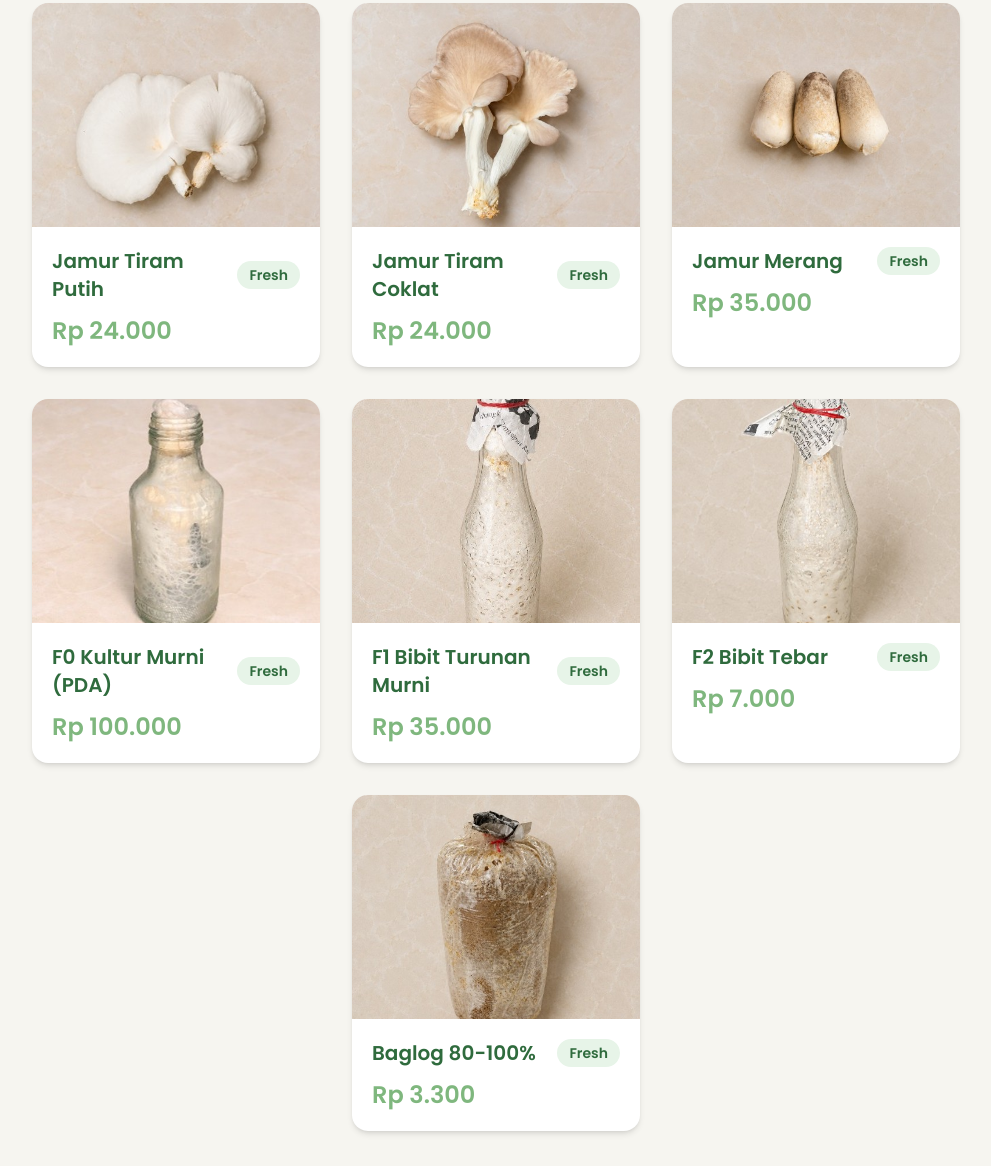
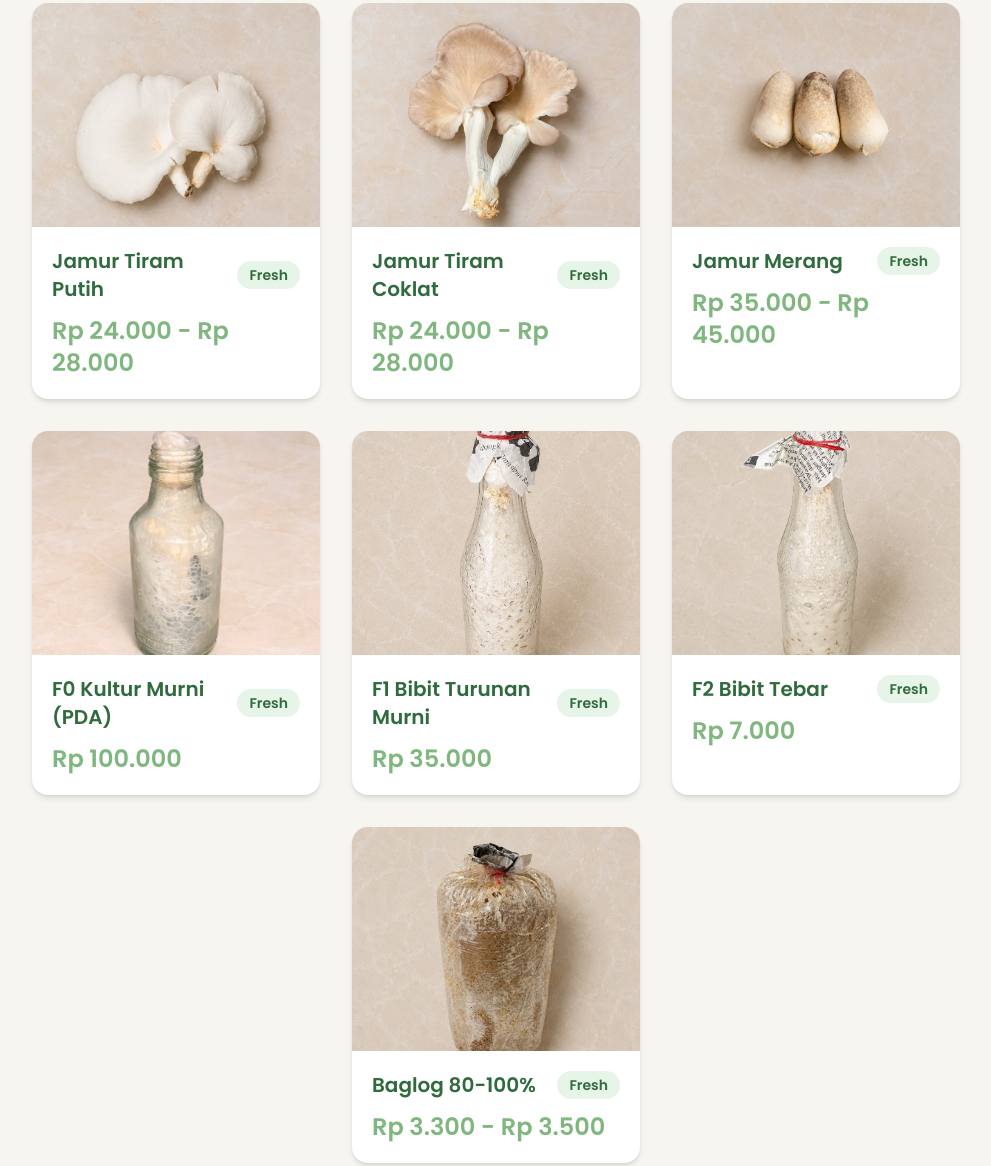
Before and after one commit to HamdiHarahap/cendawa-eduwisata, a website: page index.html in a window 1280 px wide. Shown: the part 3023-4189 px from the top of the page, without its empty margins (144-1135 px from the left). Drawn offline with nearby package versions, Linux system fonts and the light colour scheme.

Commit message:
update harga

```diff
--- a/index.html
+++ b/index.html
@@ -403,7 +403,7 @@
                 </span>
               </div>
               <div>
-                <p class="text-2xl font-semibold text-[#7FB77E]">Rp 24.000</p>
+                <p class="text-2xl font-semibold text-[#7FB77E]">Rp 24.000 - Rp 28.000</p>
               </div>
             </div>
           </div>
@@ -429,7 +429,7 @@
                 </span>
               </div>
               <div>
-                <p class="text-2xl font-semibold text-[#7FB77E]">Rp 24.000</p>
+                <p class="text-2xl font-semibold text-[#7FB77E]">Rp 24.000 - Rp 28.000</p>
               </div>
             </div>
           </div>
@@ -455,7 +455,7 @@
                 </span>
               </div>
               <div>
-                <p class="text-2xl font-semibold text-[#7FB77E]">Rp 35.000</p>
+                <p class="text-2xl font-semibold text-[#7FB77E]">Rp 35.000 - Rp 45.000</p>
               </div>
             </div>
           </div>
@@ -559,7 +559,7 @@
                 </span>
               </div>
               <div>
-                <p class="text-2xl font-semibold text-[#7FB77E]">Rp 3.300</p>
+                <p class="text-2xl font-semibold text-[#7FB77E]">Rp 3.300 - Rp 3.500</p>
               </div>
             </div>
           </div>
```
